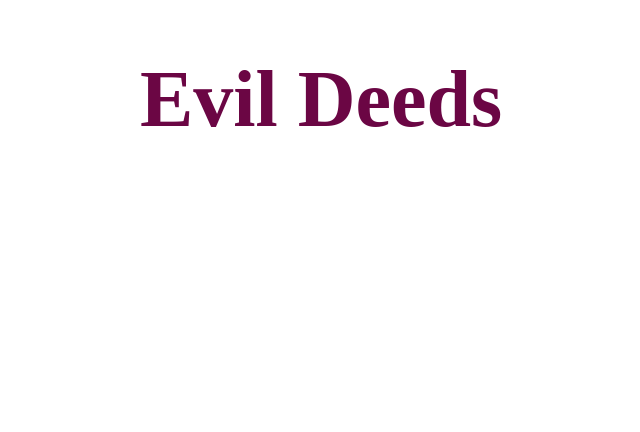
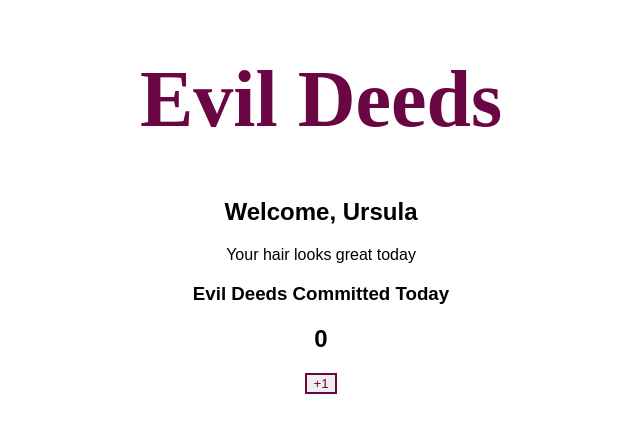
Before and after one commit to thatPamIAm/intro-to-react, a React (Create React App) app: page / in a window 1280 px wide. Shown: the top 432 px of the page, without its empty margins (319-959 px from the left). Built offline with nearby package versions, Linux system fonts and the light colour scheme; the HTML template or start-up script is replaced by a standard one; a web font is replaced by a local one.

Commit message:
Add Greeting and Counter

```diff
--- a/src/App.js
+++ b/src/App.js
@@ -1,11 +1,16 @@
 import React, { Component } from 'react';
 import './App.css';
+import Greeting from './Greeting.js';
+import EvilDeedCounter from './EvilDeedCounter.js';
 
 class App extends Component {
   render() {
     return (
       <div className="App">
         <h1>Evil Deeds</h1>
+        <Greeting villainName="Ursula"
+        compliment="Your hair looks great today" />
+        <EvilDeedCounter />
       </div>
     );
   }
--- /dev/null
+++ b/src/EvilDeedCounter.js
@@ -0,0 +1,20 @@
+import React, { Component } from 'react';
+
+export default class EvilDeedCounter extends Component {
+  constructor() {
+    super();
+    this.state = {
+
+    }
+  }
+
+  render() {
+    return (
+      <div>
+        <h3>Evil Deeds Committed Today</h3>
+        <h2>0</h2>
+        <button>+1</button>
+      </div>
+    )
+  }
+}
--- /dev/null
+++ b/src/Greeting.js
@@ -0,0 +1,13 @@
+import React from 'react';
+
+const Greeting = ({villainName, compliment}) => {
+
+  return (
+    <div>
+      <h2>Welcome, {villainName}</h2>
+      <p>{compliment}</p>
+    </div>
+  )
+}
+
+export default Greeting;
```
